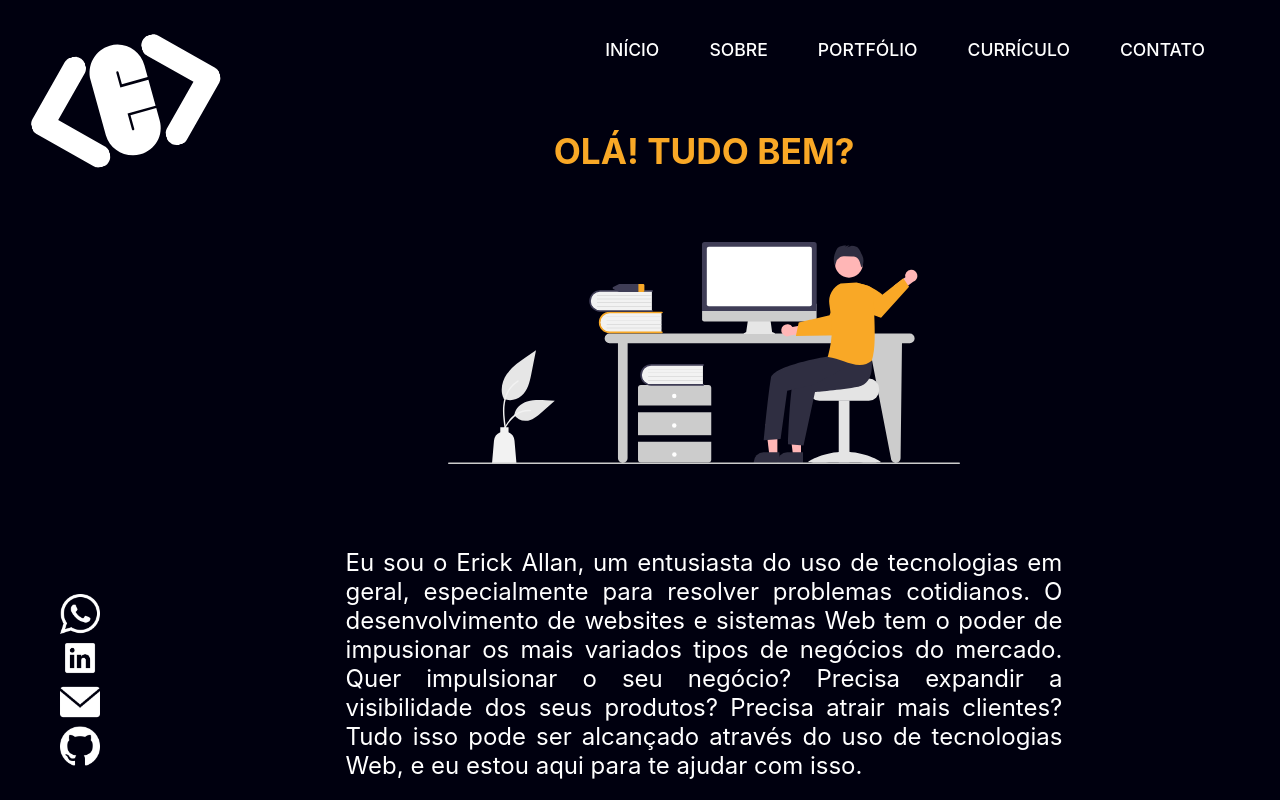
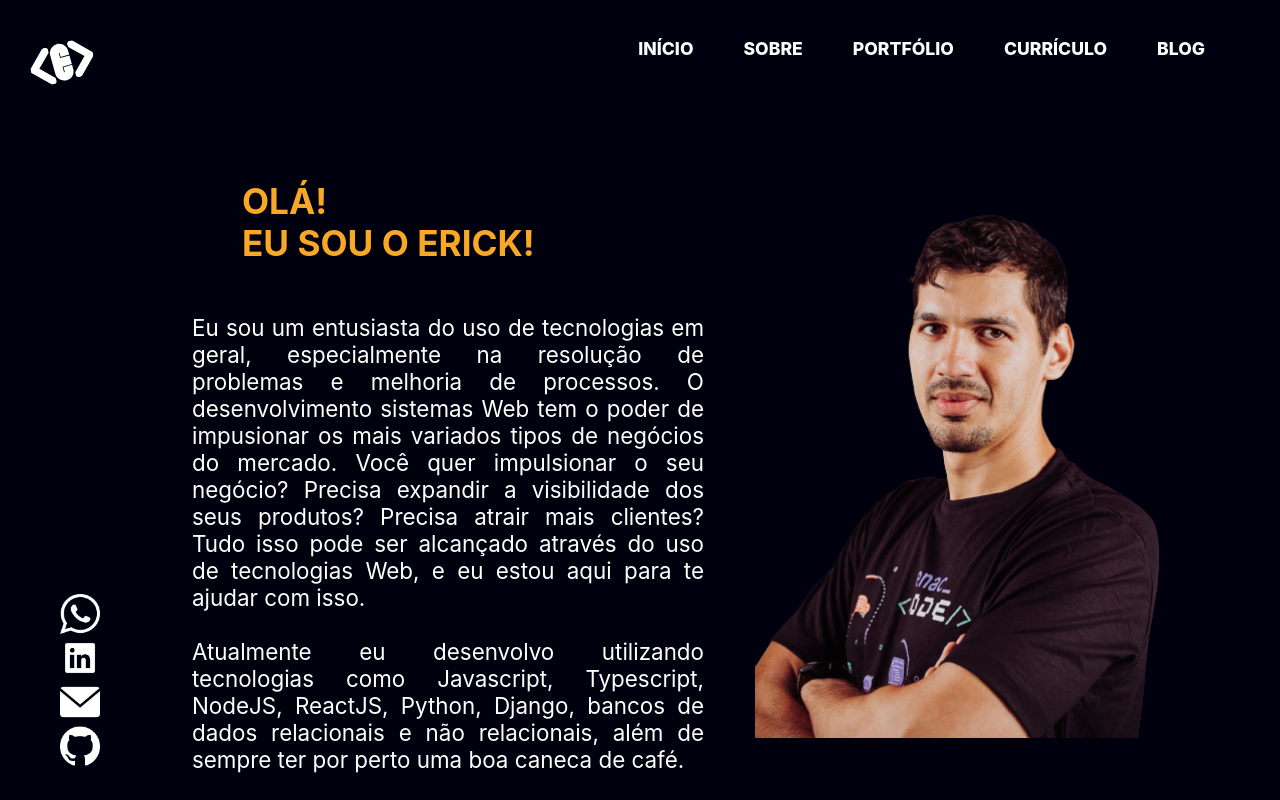
Before and after one commit to erickallanss/portfolio2022, a React (Create React App) app: page /sobre in a window 1280 px wide. Shown: the top 800 px of the page. Built offline with nearby package versions, Linux system fonts and the light colour scheme.

Commit message:
atualização do portfolio

```diff
--- a/src/App.styled.ts
+++ b/src/App.styled.ts
@@ -47,15 +47,14 @@ export const MainBar = styled.nav(({ scrollChanges }: Props) => (`
 export const Logo = styled.img(({ scrollChanges }: Props) => (`
     min-height: 40px;
     max-height: 50px;
-    height: 15vw;
     margin-left: 30px;
     cursor: pointer;
     transition: 0.3s;
         @media (min-width: 1024px) {
             max-height: 180px;
-            margin-top: ${scrollChanges ? '2%' : '8%'};
+            margin-top: 2%;
             margin-left: ${scrollChanges ? '40px' : '30px'};
-            width: ${scrollChanges ? '80px' : '15vw'};
+            width: ${scrollChanges ? '80px' : '5vw'};
         }
 `));
 
@@ -83,11 +82,11 @@ export const MenuItem = styled.div(({ isActive }: MenuActive) => (`
     padding: 10px 20px;
     margin: 5px;
     text-transform: uppercase;
-    border-bottom: ${isActive ? '1px solid #F9A826' : '1px solid #00000F'};
+    border-bottom: ${isActive ? '3px solid #F9A826' : '3px solid #00000F'};
     cursor: pointer;
-    font-weight: 500;
+    font-weight: 800;
         :hover {
-            border-bottom: 1px solid #F9A826;
+            border-bottom: 3px solid #F9A826;
             color: #F9A826;
         }
 `));
@@ -132,7 +131,7 @@ export const SocialIcon = styled.img(({ scrollChanges }: Props) => (`
     width: 40px;
     height: auto;
         @media (min-width: 1024px) {
-            width: ${scrollChanges ? '3vw' : '5vw'};
+            width: ${scrollChanges ? '2vw' : '3vw'};
             transition: 0.2s;
             margin-bottom: 10px;
                 :hover {
@@ -176,6 +175,14 @@ export const closeIcon = styled.img(({ menuOn }: PropsMenu) => (`
 `));
 
 export const StyledLink = styled(Link)`
+    color: #fff;
+    text-decoration: none;
+    &:focus, &:hover, &:visited, &:link, &:active {
+        text-decoration: none;
+    }
+`;
+
+export const StyledLinkOut = styled.a`
     color: #fff;
     text-decoration: none;
     &:focus, &:hover, &:visited, &:link, &:active {
--- a/src/App.tsx
+++ b/src/App.tsx
@@ -15,7 +15,6 @@ import { Routes, Route } from 'react-router-dom';
 import { Home } from './pages/Home';
 import { Sobre } from './pages/Sobre';
 import { Portfolio } from './pages/Portfolio';
-import { Contato } from './pages/Contato';
 import { NotFound } from './pages/NotFound';
 
 
@@ -63,7 +62,7 @@ const App = () => {
                             <C.LinkA href={ResumeFile} download>Currículo</C.LinkA>
                         </C.MenuItem>
                         <C.MenuItem>
-                            <C.StyledLink to='/contato'>Contato</C.StyledLink>
+                            <C.StyledLinkOut href='https://medium.com/@erickallanss' target='_blank' rel="noreferrer"> Blog</C.StyledLinkOut>
                         </C.MenuItem>
                     </C.Menu>
 
@@ -71,9 +70,9 @@ const App = () => {
                 </C.MainBar>
                 <C.SocialBar>
                     <a href='https://wa.me/5584996501098' target='_blank' rel="noreferrer"><C.SocialIcon src={WhatsappIcon} scrollChanges={scrollChanges}/></a>
-                    <a href='https://www.linkedin.com/in/erickallansilva/' target='_blank' rel="noreferrer"><C.SocialIcon src={LinkedinIcon}  scrollChanges={scrollChanges}/></a>
+                    <a href='https://www.linkedin.com/in/erickallanss/' target='_blank' rel="noreferrer"><C.SocialIcon src={LinkedinIcon}  scrollChanges={scrollChanges}/></a>
                     <a href='mailto:erickallann@gmail.com' target='_blank' rel="noreferrer"><C.SocialIcon src={EmailIcon}  scrollChanges={scrollChanges}/></a>
-                    <a href='https://github.com/erickallandev' target='_blank' rel="noreferrer"><C.SocialIcon src={GitHubIcon}  scrollChanges={scrollChanges}/></a>
+                    <a href='https://github.com/erickallanss' target='_blank' rel="noreferrer"><C.SocialIcon src={GitHubIcon}  scrollChanges={scrollChanges}/></a>
                 </C.SocialBar>
                 <C.MenuScreen menuOn={menuOn}>
                     <C.closeIcon src={closeIcon} menuOn={menuOn} onClick={handleClickMenu}></C.closeIcon>
@@ -83,7 +82,8 @@ const App = () => {
                     <C.Item onClick={handleClickMenu}><C.StyledLink to='/sobre'>Sobre</C.StyledLink></C.Item>
                     <C.Item onClick={handleClickMenu}><C.StyledLink to='/portfolio'>Portfólio</C.StyledLink></C.Item>
                     <C.Item onClick={handleClickMenu}><C.LinkA href={ResumeFile} download>Currículo</C.LinkA></C.Item>
-                    <C.Item onClick={handleClickMenu}><C.StyledLink to='/contato'>Contato</C.StyledLink></C.Item>
+                    <C.Item>
+                    <C.StyledLinkOut href='https://medium.com/@erickallanss' target='_blank' rel="noreferrer"> Blog</C.StyledLinkOut></C.Item>
 
 
                 </C.MenuScreen>
@@ -92,14 +92,13 @@ const App = () => {
                         <Route path="/" element={<Home />} />
                         <Route path="/sobre" element={<Sobre />} />
                         <Route path="/portfolio" element={<Portfolio />} />
-                        <Route path="/contato" element={<Contato />} />
                         <Route path="*" element={<NotFound />} />
                     </Routes>
                 </C.Content>
                 <C.ArrowToTop scrollChanges = {scrollChanges} onClick={() => window.scrollTo(0, 0)}>
                     <C.ArrowImg src={UpArrowIcon} alt='' />
                 </C.ArrowToTop>
-                <C.Footer> EA Web Dev © 2022 - Developed by Erick Allan Silva </C.Footer>
+                <C.Footer> EA Web Dev © 2023 - Developed by Erick Allan Silva </C.Footer>
             </C.Screen>
 
         </C.Container>
--- a/src/pages/Contato.styled.ts
+++ /dev/null
@@ -1,74 +0,0 @@
-import styled from 'styled-components';
-
-export const AllContent = styled.div`
-    @media (min-width: 1024px) {
-    display: flex;
-    flex-direction: column;
-    }
-`;
-
-export const Header = styled.h1`
-    color: #fff;
-    text-align: center;
-    font-size: 1.6rem;
-    margin: 30px auto;
-    margin-top: 0;
-    color: #F9A826;
-        @media (min-width: 1024px) {
-            font-size: 2.2rem;
-            margin-top: 50px;
-        }
-`;
-
-export const Body = styled.div`
-    @media (min-width: 1024px) {
-        display: flex;
-        justify-content: center;
-        align-items: center;
-        margin: 0 auto;
-        width: 60vw;
-    }
-`;
-
-export const ImageDiv = styled.div`
-    margin: auto;
-    width: 50vw;
-    max-width: 320px;
-    margin-top: 20px;
-    margin-bottom: 20px;
-        @media (min-width: 1024p) {
-        }
-`;
-
-export const Image = styled.img`
-    width: 100%;
-`;
-
-export const Contacts = styled.div`
-    @media (min-width: 1024px) {
-        display: flex;
-        flex-direction: column;
-        justify-content: center;
-        align-items: center;
-        width: 50%;
-    }
-`;
-
-export const Contact = styled.div`
-    color: #fff;
-    text-align: center;
-    margin: 10px auto;
-    font-size: 1.2rem;
-        @media (min-width: 1024px) {
-            font-size: 1.4rem;
-        }
-`;
-
-export const Title = styled.div`
-    font-weight: 600;
-    text-transform: uppercase;
-`;
-
-export const Description = styled.div`
-    font-weight: 200;
-`;
--- a/src/pages/Contato.tsx
+++ /dev/null
@@ -1,29 +0,0 @@
-import * as C from './Contato.styled';
-import ContactImage from '../assets/images/icons/contactimage.svg';
-
-export const Contato = () => {
-    return (
-        <>
-            <C.AllContent>
-                <C.Header>
-                    Entre em contato e vamos conversar sobre o seu projeto!
-                </C.Header>
-                <C.Body>
-                    <C.ImageDiv>
-                        <C.Image src={ContactImage} alt='' />
-                    </C.ImageDiv>
-                    <C.Contacts>
-                        <C.Contact>
-                            <C.Title>Email</C.Title>
-                            <C.Description>erickallann@gmail.com</C.Description>
-                        </C.Contact>
-                        <C.Contact>
-                            <C.Title>Telefone</C.Title>
-                            <C.Description>+55 (84) 9 9650-1098</C.Description>
-                        </C.Contact>
-                    </C.Contacts>
-                </C.Body>
-            </C.AllContent>
-        </>
-    );
-}
--- a/src/pages/Sobre.styled.ts
+++ b/src/pages/Sobre.styled.ts
@@ -5,30 +5,46 @@ export const SobreContent = styled.div`
     flex-direction: column;
 `;
 
+export const ContentAndPhoto = styled.div`
+    display: flex;
+    flex-direction: column-reverse;
+    align-items: center;
+    justify-content: center;
+        @media (min-width:1024px) {
+            flex-direction: row;
+        }
+`
+
 export const ContentHeader = styled.h1`
     color: #F9A826;
-    text-align: center;
+    text-align: start;
     font-size: 1.8rem;
-    margin: 50px 0 10px 0;
+    margin: 50px auto 10px auto;
         @media (min-width:1024px) {
             font-size: 2.2rem;
             text-transform: uppercase;
+            margin-top: 100px;
+            text-align: start;
+            margin-left: 50px;
+            margin-bottom: -100px;
         }
 `;
 
 export const ImageDiv = styled.div`
     margin: auto;
+    display: flex;
+    align-items: center;
+    justify-content: center;
     width: 80%;
     max-width: 320px;
-    margin: 30px auto;
         @media (min-width:1024px) {
                 max-width: 512px;
-                margin: 60px auto;
+                margin-top: -40px
             }
 `;
 
 export const Image = styled.img`
-    width: 100%;
+    width: 80%;
 `;
 
 export const ContentText = styled.div`
@@ -37,9 +53,10 @@ export const ContentText = styled.div`
     color: #fff;
     margin: 20px 0;
         @media (min-width:1024px) {
-                width: 70%;
-                margin: 20px auto;
-                font-size: 1.5rem;
+                width: 50%;
+                margin: 0px auto;
+                font-size: 1.4rem;
+                margin-top: 150px;
         }
 `;
 
--- a/src/pages/Sobre.tsx
+++ b/src/pages/Sobre.tsx
@@ -9,23 +9,23 @@ import NodeIcon from '../assets/images/icons/nodejsIcon.png'
 import SassIcon from '../assets/images/icons/icon18.png'
 import FigmaIcon from '../assets/images/icons/icon19.png'
 import GitIcon from '../assets/images/icons/icon20.png'
-import Image from '../assets/images/icons/SobreImage.svg';
+import Image from '../assets/images/ImageErick.png';
 
 export const Sobre = () => {
     return (
         <C.SobreContent>
             <C.ContentHeader>
-                Olá! Tudo bem?
+                Olá! <br/>Eu sou o Erick!
             </C.ContentHeader>
-            <C.ImageDiv>
-                <C.Image src={Image} alt='' />
-            </C.ImageDiv>
-            <C.ContentText>
-                Eu sou o Erick Allan, um entusiasta do uso de tecnologias em geral, especialmente para resolver problemas cotidianos. O desenvolvimento de websites e sistemas Web tem o poder de impusionar os mais variados tipos de negócios do mercado. Quer impulsionar o seu negócio? Precisa expandir a visibilidade dos seus produtos? Precisa atrair mais clientes? Tudo isso pode ser alcançado através do uso de tecnologias Web, e eu estou aqui para te ajudar com isso.
-            </C.ContentText>
-            <C.ContentText>
-                Atualmente eu desenvolvo utilizando tecnologias como HTML5, CSS3, Bootstrap, Javascript, Typescript, NodeJS, ReactJS, Tailwind CSS, CSS Modules, Styled Components e SASS. Também utilizo Whimsical e Figma para o planejamento e desenho dos projetos, além de Git e GitHub para versionamento de código.
-            </C.ContentText>
+            <C.ContentAndPhoto>
+                <C.ContentText>
+                    Eu sou um entusiasta do uso de tecnologias em geral, especialmente na resolução de problemas e melhoria de processos. O desenvolvimento sistemas Web tem o poder de impusionar os mais variados tipos de negócios do mercado. Você quer impulsionar o seu negócio? Precisa expandir a visibilidade dos seus produtos? Precisa atrair mais clientes? Tudo isso pode ser alcançado através do uso de tecnologias Web, e eu estou aqui para te ajudar com isso.<br/><br/>
+                    Atualmente eu desenvolvo utilizando tecnologias como Javascript, Typescript, NodeJS, ReactJS, Python, Django, bancos de dados relacionais e não relacionais, além de sempre ter por perto uma boa caneca de café.
+                </C.ContentText>
+                <C.ImageDiv>
+                    <C.Image src={Image} alt='' />
+                </C.ImageDiv>
+            </C.ContentAndPhoto>
             <C.TechIcons>
                 <C.TechIcon>
                     <C.IconImg src={HTMLIcon} alt='' />
```
Also changed, not shown: src/assets/images/ImageErick.png (added), 1 other file (tests, documents, lock files or other folders).
